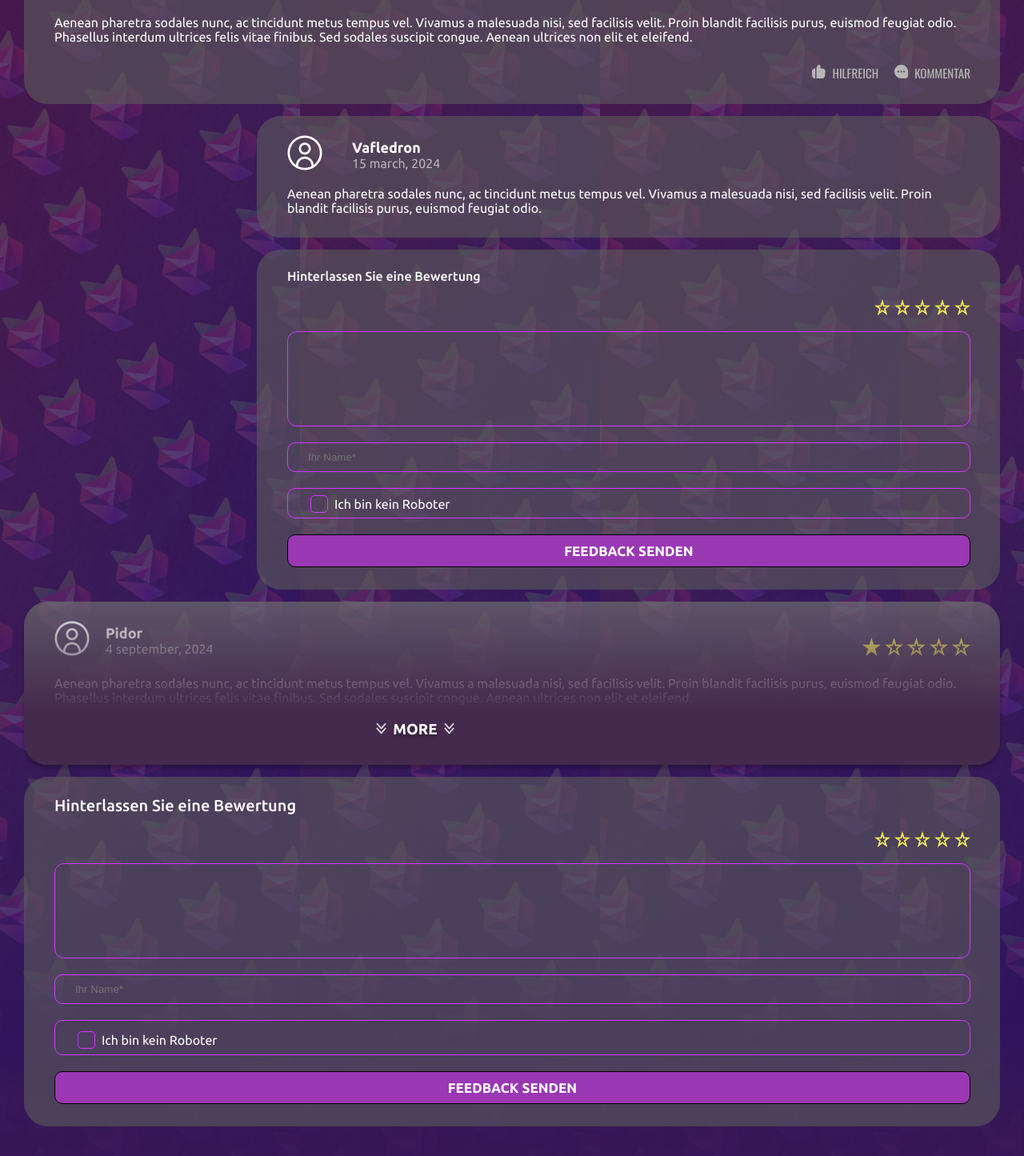
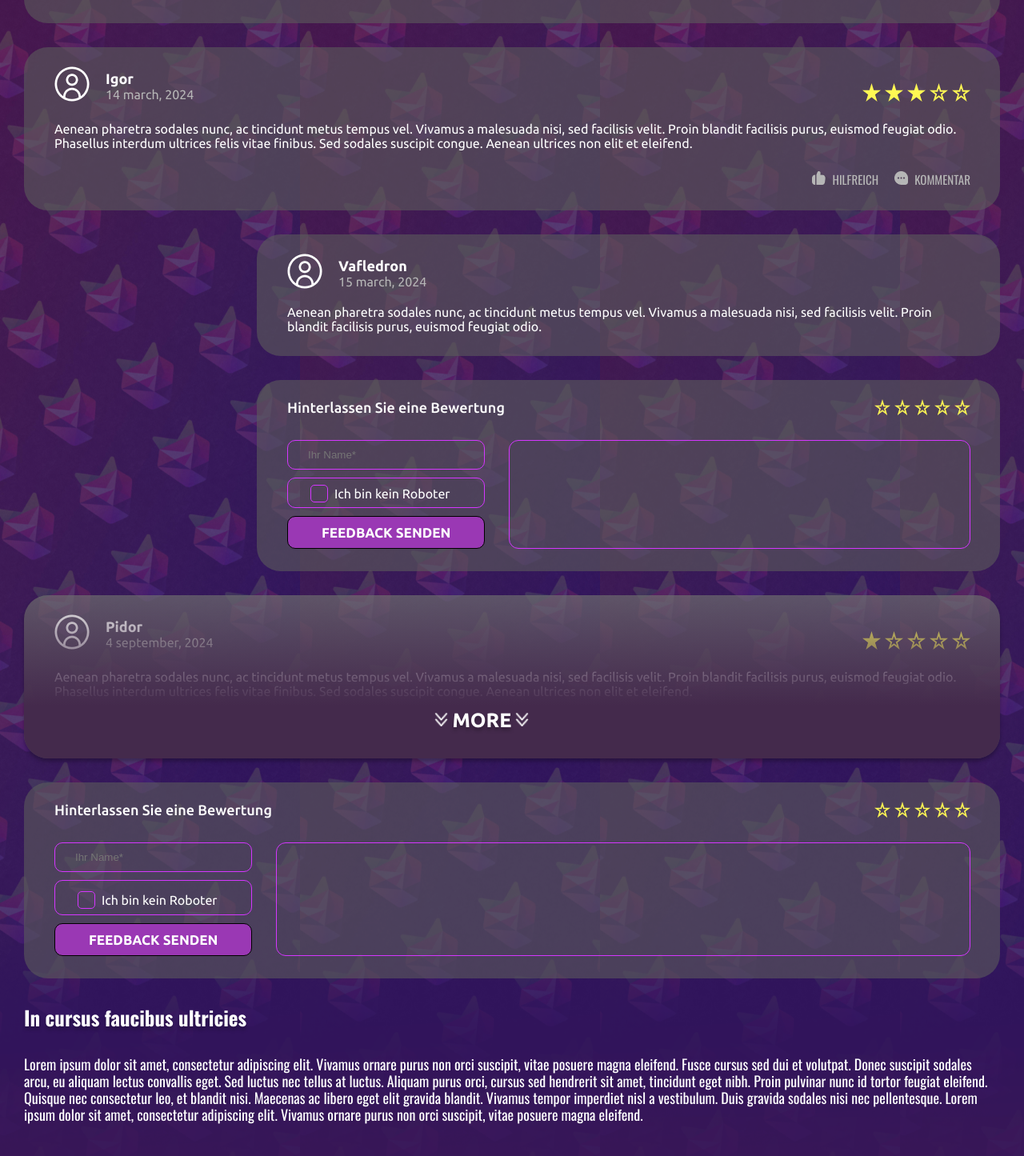
Before and after one commit to alohabro95/agava_test, a Vue app: page / in a window 1280 px wide. Shown: the part 7388-8833 px from the top of the page at 80% size. Built offline with nearby package versions, Linux system fonts and the light colour scheme.

Commit message:
feat: add adaptive style and change "forms"

```diff
--- a/src/components/Reviews.vue
+++ b/src/components/Reviews.vue
@@ -81,11 +81,12 @@ const reviews = [
             purus, euismod feugiat odio.
           </p>
         </div>
-        <div class="reviews__item reviews__forms">
-          <h4 class="reviews__caption reviews__caption--h4">
+        <div class="reviews__item forms">
+          <div class="forms__header">
+            <h4 class="forms__caption reviews__caption--h4">
               Hinterlassen Sie eine Bewertung
             </h4>
-          <div class="reviews__stars">
+            <div class="reviews__stars forms__stars">
               <svg
                 v-for="n in 5"
                 :key="'star-' + n"
@@ -103,16 +104,19 @@ const reviews = [
                 />
               </svg>
             </div>
-          <textarea class="reviews__textarea" name="" id=""></textarea>
-          <input class="reviews__input" type="text" placeholder="Ihr Name*" />
-          <div class="reviews__checkbox">
+          </div>
+          <textarea class="forms__textarea" name="" id=""></textarea>
+          <div class="forms__group">
+            <input class="forms__input" type="text" placeholder="Ihr Name*" />
+            <div class="forms__checkbox">
               <label class="custom-checkbox">
                 <input type="checkbox" />
                 <span class="checkmark"></span>
                 Ich bin kein Roboter
               </label>
             </div>
-          <button class="reviews__btn">FEEDBACK SENDEN</button>
+            <button class="forms__btn">FEEDBACK SENDEN</button>
+          </div>
         </div>
         <div class="reviews__more">
           <ReviewItem :review="reviews[3]" />
@@ -134,11 +138,12 @@ const reviews = [
             </div>
           </div>
         </div>
-        <div class="reviews__item reviews__forms reviews__forms--full">
-          <h4 class="reviews__caption reviews__caption--h4">
+        <div class="reviews__item forms forms--full">
+          <div class="forms__header">
+            <h4 class="forms__caption reviews__caption--h4">
               Hinterlassen Sie eine Bewertung
             </h4>
-          <div class="reviews__stars">
+            <div class="reviews__stars forms__stars">
               <svg
                 v-for="n in 5"
                 :key="'star-' + n"
@@ -156,16 +161,19 @@ const reviews = [
                 />
               </svg>
             </div>
-          <textarea class="reviews__textarea" name="" id=""></textarea>
-          <input class="reviews__input" type="text" placeholder="Ihr Name*" />
-          <div class="reviews__checkbox">
+          </div>
+          <textarea class="forms__textarea" name="" id=""></textarea>
+          <div class="forms__group">
+            <input class="forms__input" type="text" placeholder="Ihr Name*" />
+            <div class="forms__checkbox">
               <label class="custom-checkbox">
                 <input type="checkbox" />
                 <span class="checkmark"></span>
                 Ich bin kein Roboter
               </label>
             </div>
-          <button class="reviews__btn">FEEDBACK SENDEN</button>
+            <button class="forms__btn">FEEDBACK SENDEN</button>
+          </div>
         </div>
       </div>
     </div>
@@ -216,12 +224,13 @@ const reviews = [
   &__top {
     gap: 10px;
   }
-  &__sorting {
-    gap: 8px;
-  }
+
   &__caption {
     &--regular {
       font-weight: 500;
+    }
+    &--small {
+      font-size: 14px;
     }
   }
   &__nunc {
@@ -240,7 +249,7 @@ const reviews = [
     gap: 15px;
   }
   .answer,
-  &__forms {
+  .forms {
     width: 70%;
     margin-left: auto;
     gap: 20px;
@@ -249,11 +258,12 @@ const reviews = [
       margin-left: unset;
       font-size: 20px;
     }
-    .reviews__header {
-      justify-content: unset;
-      gap: 17px;
+    &__header {
+      display: flex;
+      flex-direction: column;
+      gap: 20px;
     }
-    .reviews__caption {
+    &__caption {
       font-family: "Ubuntu", sans-serif;
       font-weight: 500;
       white-space: nowrap;
@@ -265,26 +275,30 @@ const reviews = [
         height: 20px;
       }
     }
-
-    .reviews__checkbox,
-    .reviews__textarea,
-    .reviews__input {
+    .forms__group {
+      display: flex;
+      flex-direction: column;
+      gap: 10px;
+    }
+    &__checkbox,
+    &__textarea,
+    &__input {
       resize: none;
       background: none;
       border-style: none;
       border: 1px #d536ff solid;
     }
-    .reviews__textarea {
+    &__textarea {
       border-radius: 12px;
       height: 117px;
     }
-    .reviews__input {
+    &__input {
       padding: 10px 0px 10px 25px;
       font-family: "Montserrat", sans-serif;
       border-radius: 10px;
     }
   }
-  &__checkbox {
+  .forms__checkbox {
     padding: 6px 28px;
     border-radius: 10px;
     .custom-checkbox input {
@@ -333,7 +347,7 @@ const reviews = [
       display: block;
     }
   }
-  &__btn {
+  .forms__btn {
     display: inline;
     font-family: "Ubuntu", sans-serif;
     font-size: 17px;
@@ -345,5 +359,87 @@ const reviews = [
     border-radius: 10px;
     white-space: nowrap;
   }
+  @media screen and (min-width: 600px) {
+    .reviews {
+      &__top {
+        gap: 40px;
+        align-items: center;
+        margin-bottom: 13px;
+      }
+      &__caption {
+        font-size: 25px;
+        &--small {
+          font-size: 18px;
+          margin-bottom: 30px;
+        }
+      }
+      &__stars {
+        svg {
+          width: 30px;
+          height: 30px;
+        }
+      }
+      &__sorting {
+        margin-bottom: 48px;
+      }
+      &__items {
+        gap: 30px;
+      }
+    }
+    .answer {
+      .reviews__header {
+        gap: 0;
+      }
+    }
+    .forms {
+      width: 70%;
+      margin-left: auto;
+      gap: 30px;
+      flex-direction: unset;
+      flex-wrap: wrap;
+      &--full {
+        width: auto;
+        margin-left: unset;
+        font-size: 20px;
+      }
+      &__header {
+        width: 100%;
+        flex-direction: row;
+        justify-content: space-between;
+      }
+      &__caption {
+        font-size: 18px;
+      }
+      .reviews__stars {
+        svg {
+          width: 20px;
+          height: 20px;
+        }
+      }
+      .forms__group {
+        order: 2;
+        display: flex;
+        flex-direction: column;
+        gap: 10px;
+      }
+      &__textarea {
+        flex: 1;
+        height: auto;
+        order: 3;
+      }
+    }
+    .overlay__other {
+      bottom: 33px;
+      left: 42%;
+      gap: 4px;
+      h3 {
+        font-size: 25px;
+      }
+      img {
+        width: 19px;
+        height: 19px;
+      }
+    }
+  }
 }
 </style>
```
Lines whose indentation alone changed are shown as unchanged.
